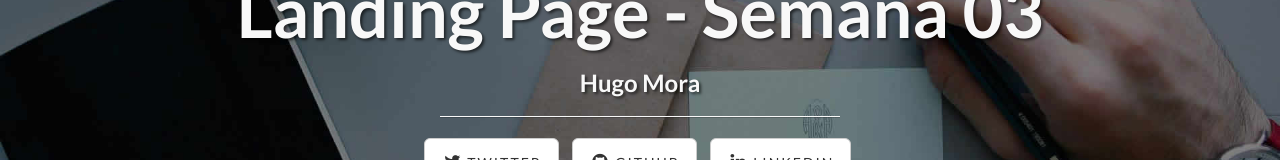
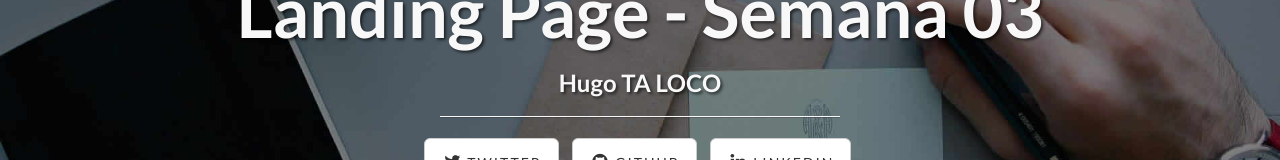
Before and after one commit to HugoMora/clase1, a plain HTML site: page index.html in a window 1280 px wide. Shown: the part 305-465 px from the top of the page. Drawn offline with Linux system fonts and the light colour scheme.

Commit message:
Pase01 Jnavia

```diff
--- a/index.html
+++ b/index.html
@@ -74,7 +74,7 @@
                 <div class="col-lg-12">
                     <div class="intro-message">
                         <h1>Landing Page - Semana 03</h1>
-                        <h3>Hugo Mora</h3>
+                        <h3>Hugo TA LOCO</h3>
                         <hr class="intro-divider">
                         <ul class="list-inline intro-social-buttons">
                             <li>
```
